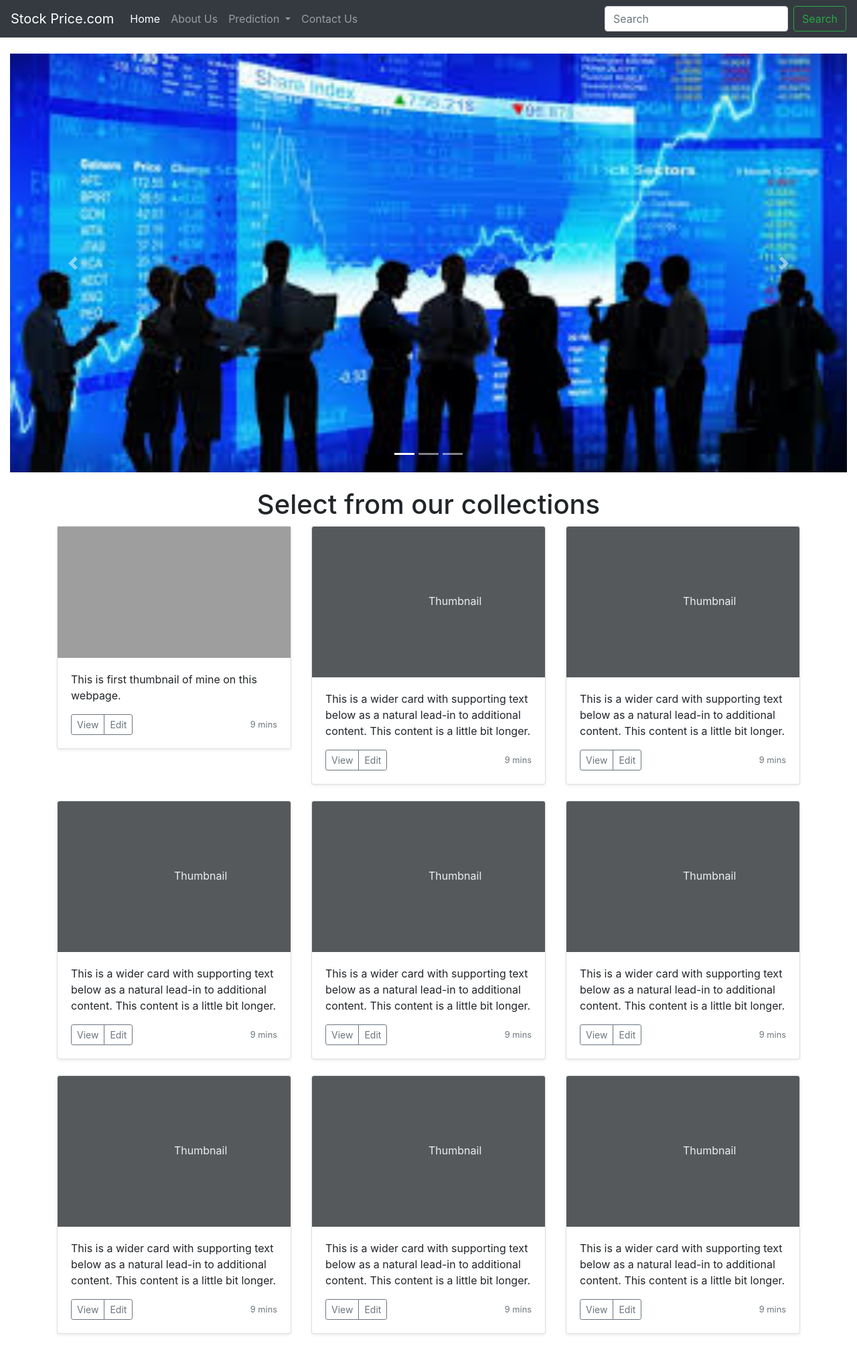
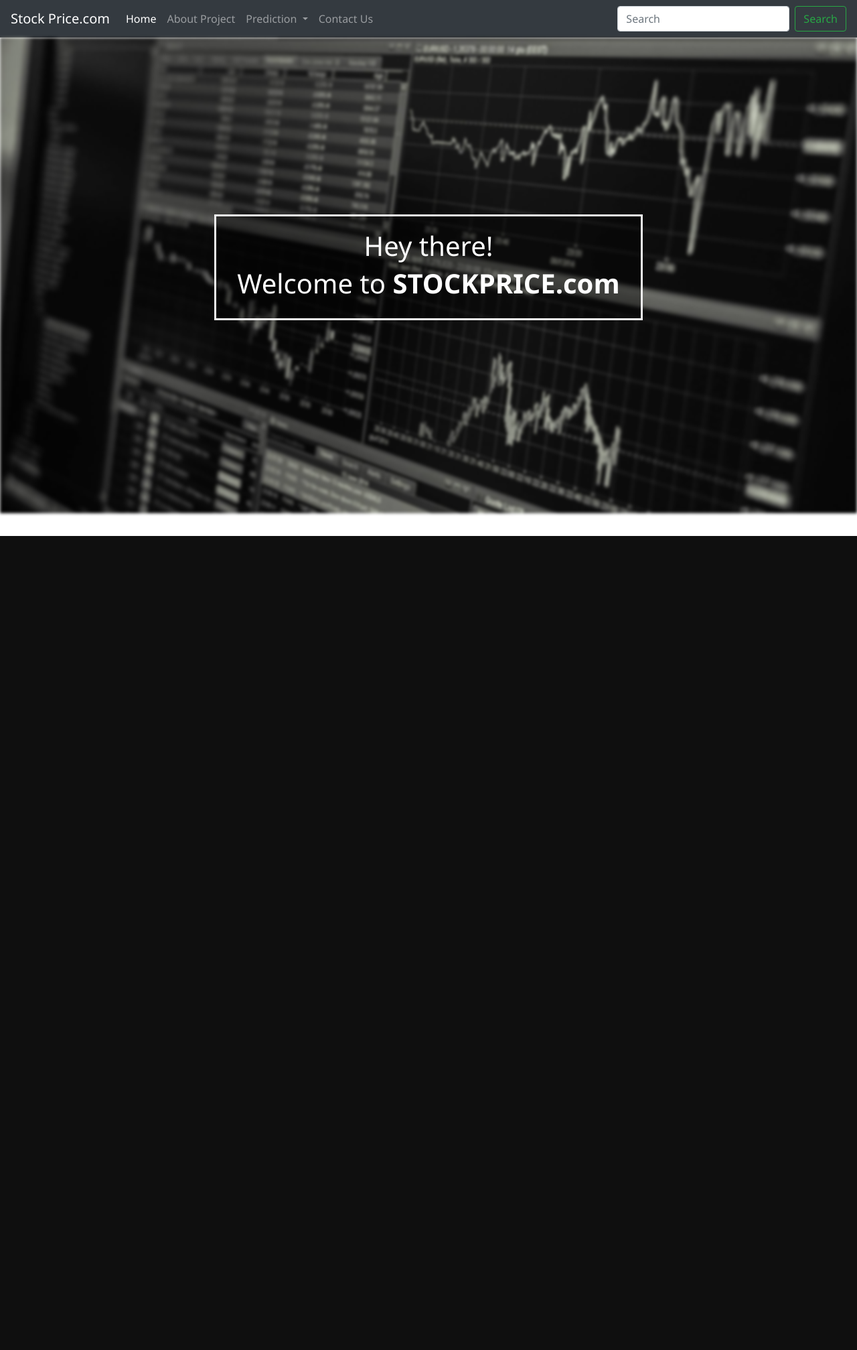
Before and after one commit to Shubham6898/stock_testing, a Django app: page / in a window 1280 px wide. Shown: the whole page at 67% size. After the commit the page ends 800 px from the top, so only its background shows below. Run offline with Django 3.2, Linux system fonts and the light colour scheme; some libraries are stand-ins or nearby versions; grey boxes are pictures that could not be loaded.

Commit message:
Final Commit

```diff
--- a/Hello_app/views.py
+++ b/Hello_app/views.py
@@ -158,6 +158,10 @@ def apple(request):
 
     day_new=np.arange(1,101)
     day_pred=np.arange(101,131)
+    ans= scaler.inverse_transform(lst_output)
+    dic={}
+    for i in range(1,30):
+        dic[i]=ans[i-1][0]
 
     scaler.inverse_transform(lst_output)
 
@@ -166,8 +170,11 @@ def apple(request):
     '''plt.plot(day_new,scaler.inverse_transform(df1[1157:]))
     plt.plot(day_pred,scaler.inverse_transform(lst_output))
     plt.show()'''
-    plt.plot(day_new,scaler.inverse_transform(df1[1157:]))
-    plt.plot(day_pred,scaler.inverse_transform(lst_output))
+    '''plt.plot(day_new,scaler.inverse_transform(df1[1157:]))
+    plt.plot(day_pred,scaler.inverse_transform(lst_output))'''
+    df3=df1.tolist()
+    df3.extend(lst_output)
+    plt.plot(scaler.inverse_transform(df3[1200:]))
     fig=plt.gcf()
     import io
     import urllib, base64
@@ -176,7 +183,7 @@ def apple(request):
     buf.seek(0)
     string=base64.b64encode(buf.read())
     url=urllib.parse.quote(string)
-    return render(request, 'apple.html', {'data':url})
+    return render(request, 'apple.html', {'data':url,'answer':dic})
 
 
 
@@ -239,12 +246,13 @@ def microsoft(request):
     model=Sequential()
     model.add(LSTM(50,return_sequences=True,input_shape=(100,1)))
     model.add(LSTM(50,return_sequences=True))
+    model.add(LSTM(50,return_sequences=True))
     model.add(LSTM(50))
     model.add(Dense(1))
     model.compile(loss='mean_squared_error',optimizer='adam')
 
         # fitting model
-    model.fit(X_train,y_train,validation_data=(X_test,ytest),epochs=45,batch_size=50,verbose=1)
+    model.fit(X_train,y_train,validation_data=(X_test,ytest),epochs=42,batch_size=50,verbose=2)
 
         ### Lets Do the prediction and check performance metrics
     train_predict=model.predict(X_train)
@@ -317,7 +325,14 @@ def microsoft(request):
 
     scaler.inverse_transform(lst_output)
 
-    print(scaler.inverse_transform(lst_output))
+    ans=scaler.inverse_transform(lst_output)
+    dic={}
+    for i in range(1,30):
+        dic[i]=ans[i-1][0]
+
+
+
+
 
     '''plt.plot(day_new,scaler.inverse_transform(df1[1157:]))
     plt.plot(day_pred,scaler.inverse_transform(lst_output))
@@ -326,7 +341,7 @@ def microsoft(request):
     plt.plot(day_pred,scaler.inverse_transform(lst_output))'''
     df3=df1.tolist()
     df3.extend(lst_output)
-    plt.plot(df3[1200:])
+    plt.plot(scaler.inverse_transform(df3[1200:]))
     fig=plt.gcf()
     import io
     import urllib, base64
@@ -335,4 +350,4 @@ def microsoft(request):
     buf.seek(0)
     string=base64.b64encode(buf.read())
     url=urllib.parse.quote(string)
-    return render(request, 'microsoft.html', {'data':url})
+    return render(request, 'microsoft.html', {'data':url,'answer':dic})
--- a/templates/base.html
+++ b/templates/base.html
@@ -23,7 +23,7 @@
         <a class="nav-link" href="/">Home <span class="sr-only">(current)</span></a>
       </li>
       <li class="nav-item">
-        <a class="nav-link" href="/about">About Us</a>
+        <a class="nav-link" href="/about">About Project<span class="sr-only">(current)</span></a>
       </li>
       <li class="nav-item dropdown">
         <a class="nav-link dropdown-toggle" href="/prediction" id="navbarDropdown" role="button" data-toggle="dropdown" aria-haspopup="true" aria-expanded="false">
--- a/templates/index.html
+++ b/templates/index.html
@@ -3,8 +3,46 @@
 {% block title  %}Home{% endblock title %}
 
 {% block body %}
+
+<style>
+  body,
+  html {
+     height: 100vh;
+     margin: 0;
+     font-family: "Segoe UI", Tahoma, Geneva, Verdana, sans-serif;
+  }
+  * {
+     box-sizing: border-box;
+  }
+  .backgroundImage {
+     background-image: url("/static/img/9.jpg");
+     filter: blur(2px);
+     height: 710px;
+     background-position: center;
+     background-repeat: no-repeat;
+     background-size: cover;
+  }
+  .transparentText {
+     background-color: rgba(0, 0, 0, 0.4);
+     color: white;
+     border: 3px solid #f1f1f1;
+     position: absolute;
+     top: 40%;
+     left: 25%;
+     width: 50%;
+     padding: 20px;
+     text-align: center;
+  }
+  </style>
+
+<div class="backgroundImage"></div>
+<div class="transparentText">
+<h1>Hey there!</h1>
+<h1>Welcome to <strong>STOCKPRICE.com
+</strong></h1>
+</div>
 <!-- Carosuel Container -->
-<div class="container-fluid my-4">
+<!-- <div class="container-fluid my-4">
 
 
 <div id="carouselExampleIndicators" class="carousel slide" data-ride="carousel">
@@ -34,12 +72,12 @@
     <span class="sr-only">Next</span>
   </a>
 </div>
-</div>
+</div>  -->
 
 
 <!-- Album Thumbnail-->
 
-<div class="container" my-3>
+<!-- <div class="container" my-3>
 <h1 class="my-2 text-center">Select from our collections</h1>
 
       <div class="row">
@@ -190,6 +228,6 @@
           </div>
         </div>
       </div>
-    </div>
+    </div> -->
 
 {% endblock body %}
```
Also changed, not shown: templates/about.html (+33 -1 lines), templates/apple.html (+44 -1 lines), templates/contact.html (+45 -3 lines), templates/microsoft.html (+44 -1 lines), static/img/15.jpeg (added), static/img/16.jpeg (added), static/img/17.jpeg (added).
